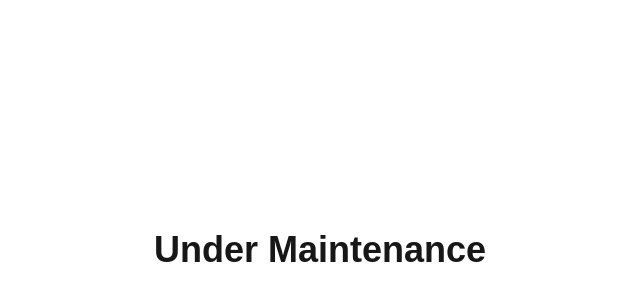
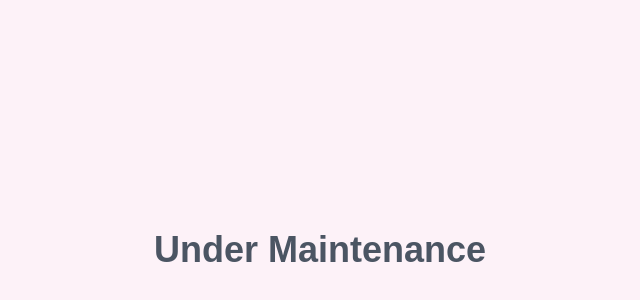
Before and after one commit to y-ne/baldea, a Next.js app: page / in a window 1280 px wide. Shown: the part 150-450 px from the top of the page, without its empty margins (320-960 px from the left). Built offline with nearby package versions, Linux system fonts and the light colour scheme; a web font is replaced by a local one.

Commit message:
change background color

```diff
--- a/src/app/globals.css
+++ b/src/app/globals.css
@@ -1,8 +1,8 @@
 @import "tailwindcss";
 
 :root {
-    --background: #ffffff;
-    --foreground: #171717;
+    --background: rgb(253 242 248);
+    --foreground: rgb(75 85 99);
 }
 
 @theme inline {
@@ -14,8 +14,8 @@
 
 @media (prefers-color-scheme: dark) {
     :root {
-        --background: #0a0a0a;
-        --foreground: #ededed;
+        --background: rgb(49 46 49);
+        --foreground: rgb(253 242 248);
     }
 }
 
```
Also changed, not shown: package.json (+7 -6 lines), 1 other file (tests, documents, lock files or other folders).
